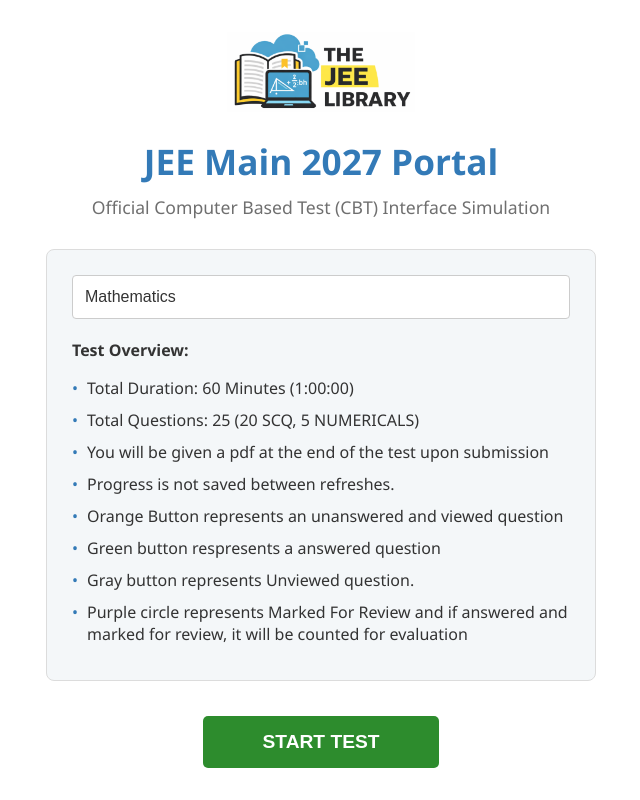
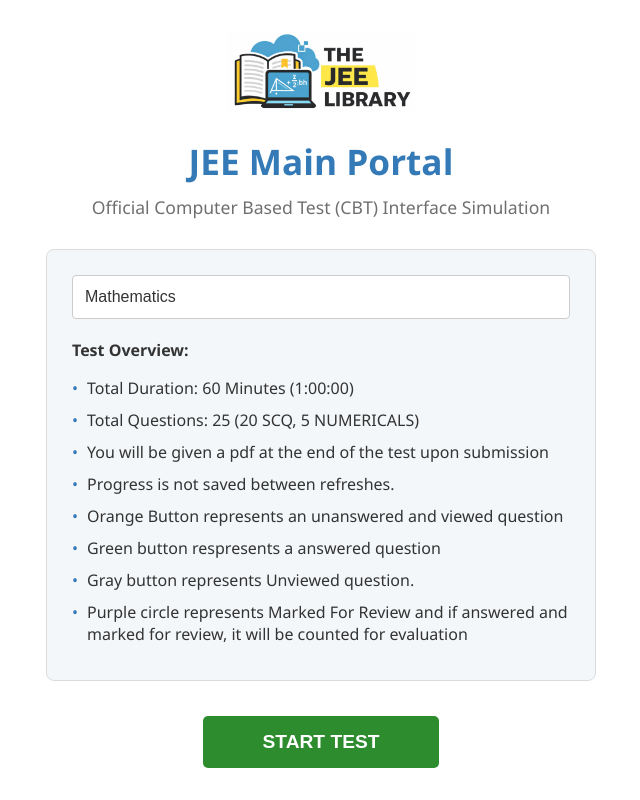
Before and after one commit to vatsneelaksh4-ux/jeemains-sim, a plain HTML site: page JEE MAINS - ONE SUBJECT.html in a window 1280 px wide. Shown: the whole page, without its empty margins (319-959 px from the left). Drawn offline with nearby package versions, Linux system fonts and the light colour scheme; a web font is replaced by a local one.

Commit message:
JEE MAINS - ONE SUBJECT.html

```diff
--- a/JEE MAINS - ONE SUBJECT.html
+++ b/JEE MAINS - ONE SUBJECT.html
@@ -3,7 +3,7 @@
 <head>
     <meta charset="UTF-8">
     <meta name="viewport" content="width=device-width, initial-scale=1.0">
-    <title>JEE Main 2026 Portal - Official Simulation</title>
+    <title>JEE Main Portal - Official Simulation</title>
     <script src="https://cdnjs.cloudflare.com/ajax/libs/jspdf/2.5.1/jspdf.umd.min.js"></script>
     <script src="https://cdnjs.cloudflare.com/ajax/libs/jspdf-autotable/3.5.23/jspdf.plugin.autotable.min.js"></script>
     <link href="https://fonts.googleapis.com/css2?family=Roboto+Mono:wght@500&family=Segoe+UI:wght@400;600&display=swap" rel="stylesheet">
@@ -97,7 +97,7 @@
     <div class="intro-card">
         <img src="logo.png" alt="JEE Library Logo" style="height: 80px; width: auto; margin-bottom: 20px;">
 
-        <div class="intro-title">JEE Main 2027 Portal</div>
+        <div class="intro-title">JEE Main Portal</div>
         <div class="intro-subtitle">Official Computer Based Test (CBT) Interface Simulation</div>
 
         <div class="test-overview">
```
